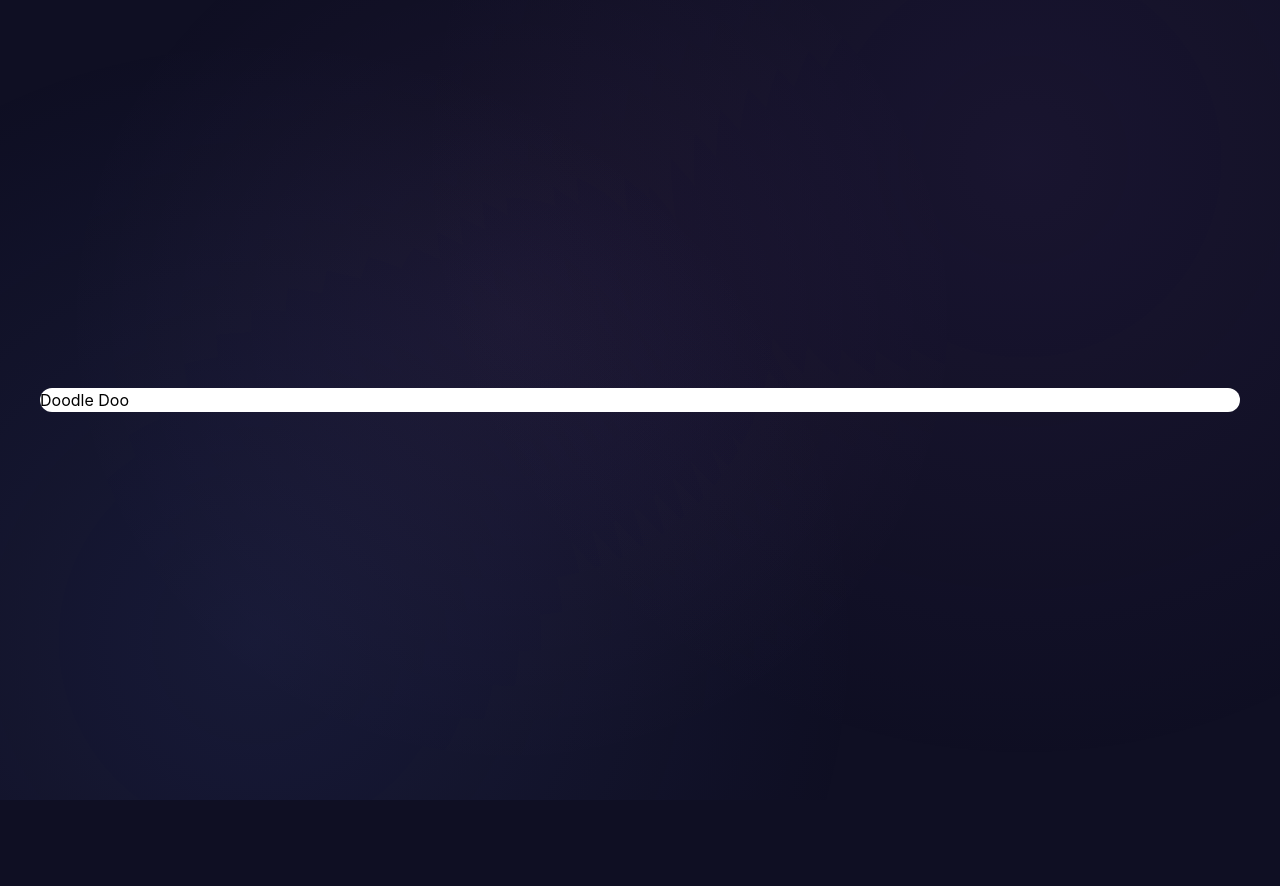
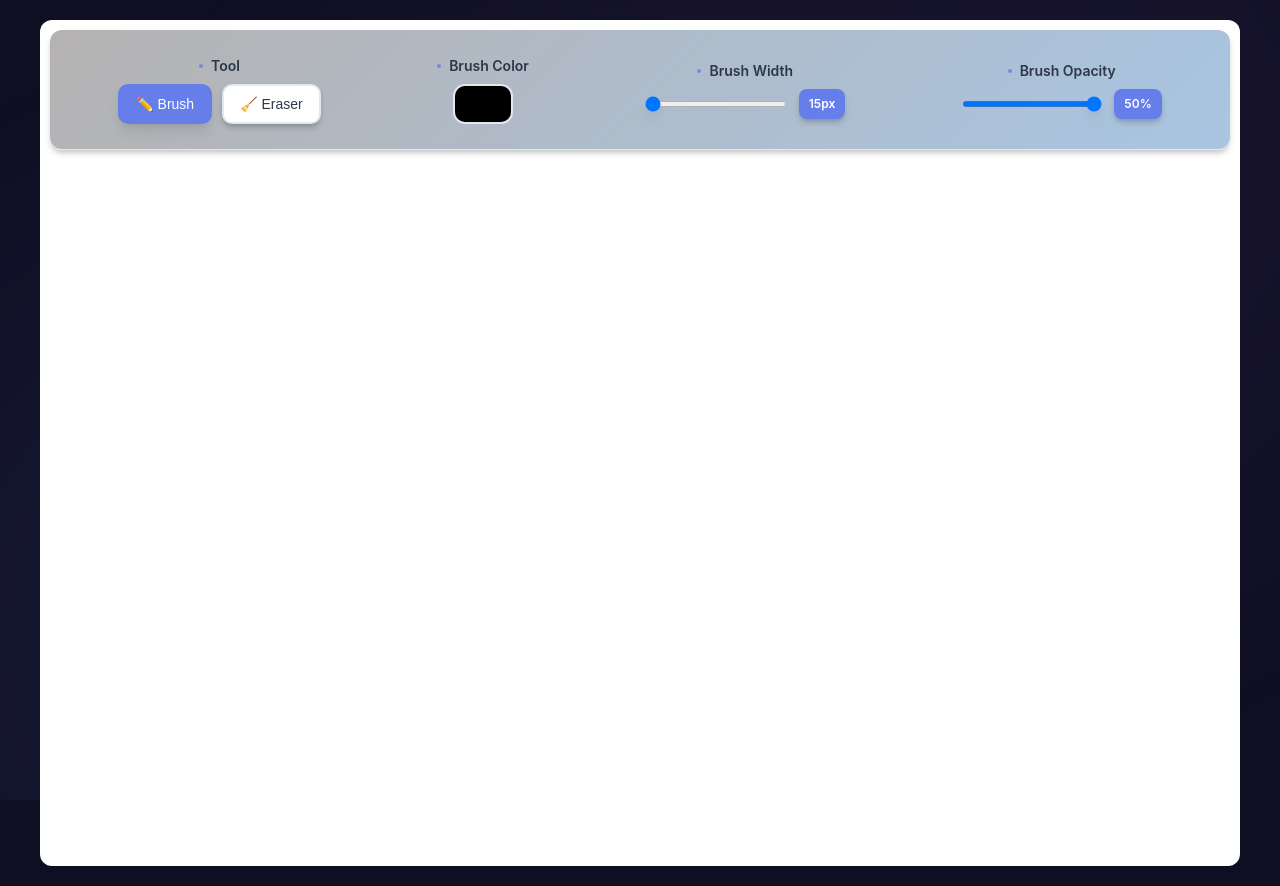
Before and after one commit to dinukaly/Doodle-Doo, a React (Vite) app in the folder Doodle Doo/: page / in a window 1280 px wide. Before the commit the page ends 800 px from the top, so only its background shows below. Built offline with nearby package versions, Linux system fonts and the light colour scheme.

Commit message:
feat: increase canvas size and improve app structure

```diff
--- a/Doodle Doo/src/App.tsx
+++ b/Doodle Doo/src/App.tsx
@@ -1,7 +1,10 @@
-
+import React from 'react'
+import CanvasPage from './components/CanvasPage'
 
 export default function App() {
   return (
-    <div>Doodle Doo</div>
+    <div className="app-container">
+      <CanvasPage />
+    </div>
   )
 }
--- a/Doodle Doo/src/components/CanvasPage.tsx
+++ b/Doodle Doo/src/components/CanvasPage.tsx
@@ -22,7 +22,6 @@ export default function CanvasPage() {
     ctx.lineJoin = "round";
     ctx.lineCap = "round";
     ctxRef.current = ctx;
-
 
   }, [brushColor, brushWidth, brushOpacity]);
 
@@ -103,8 +102,8 @@ return (
          <canvas
         className={`canvas ${isEraser ? "eraser-mode" : "brush-mode"}`}
         style={{ cursor: isEraser ? 'grab' : 'crosshair' }}
-        width={800}
-        height={600}
+        width={1200}
+        height={700}
         ref={canvasRef}
         onMouseDown={startDrawing}
         onMouseUp={stopDrawing}
```
